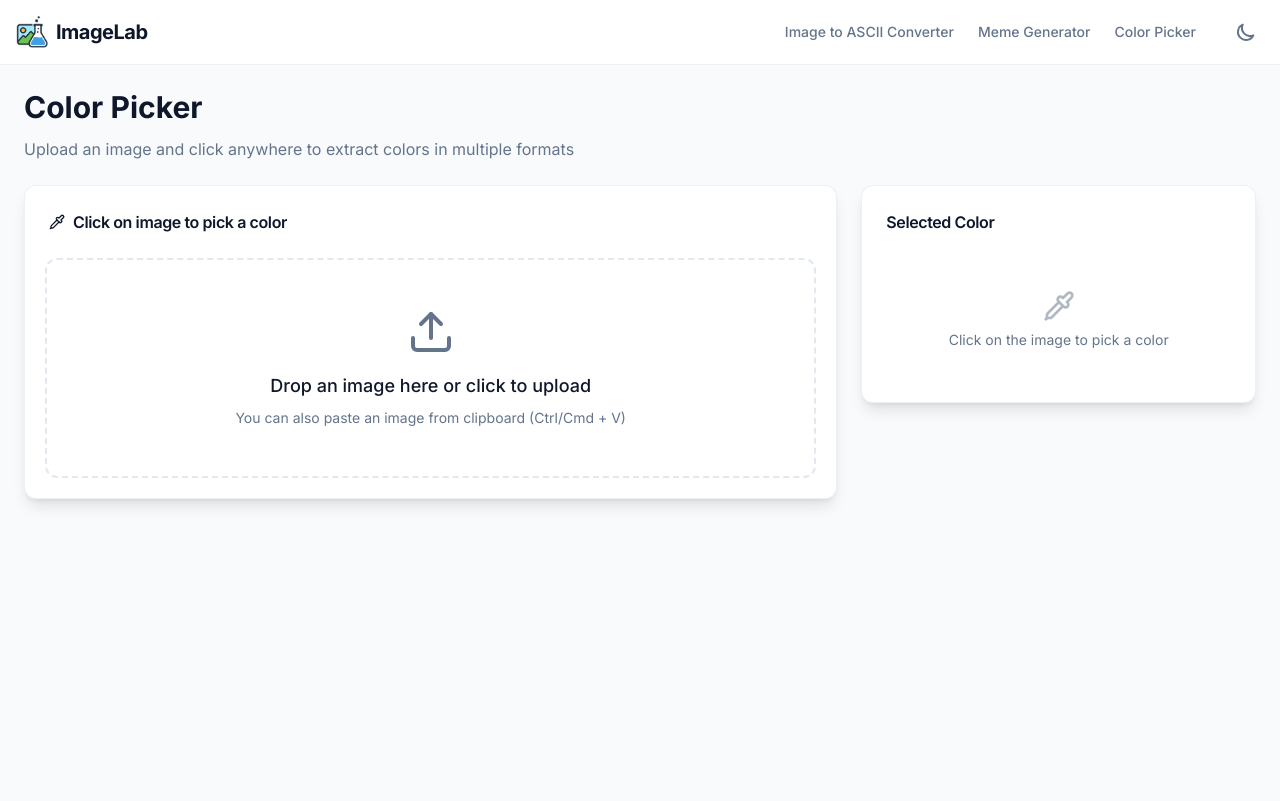
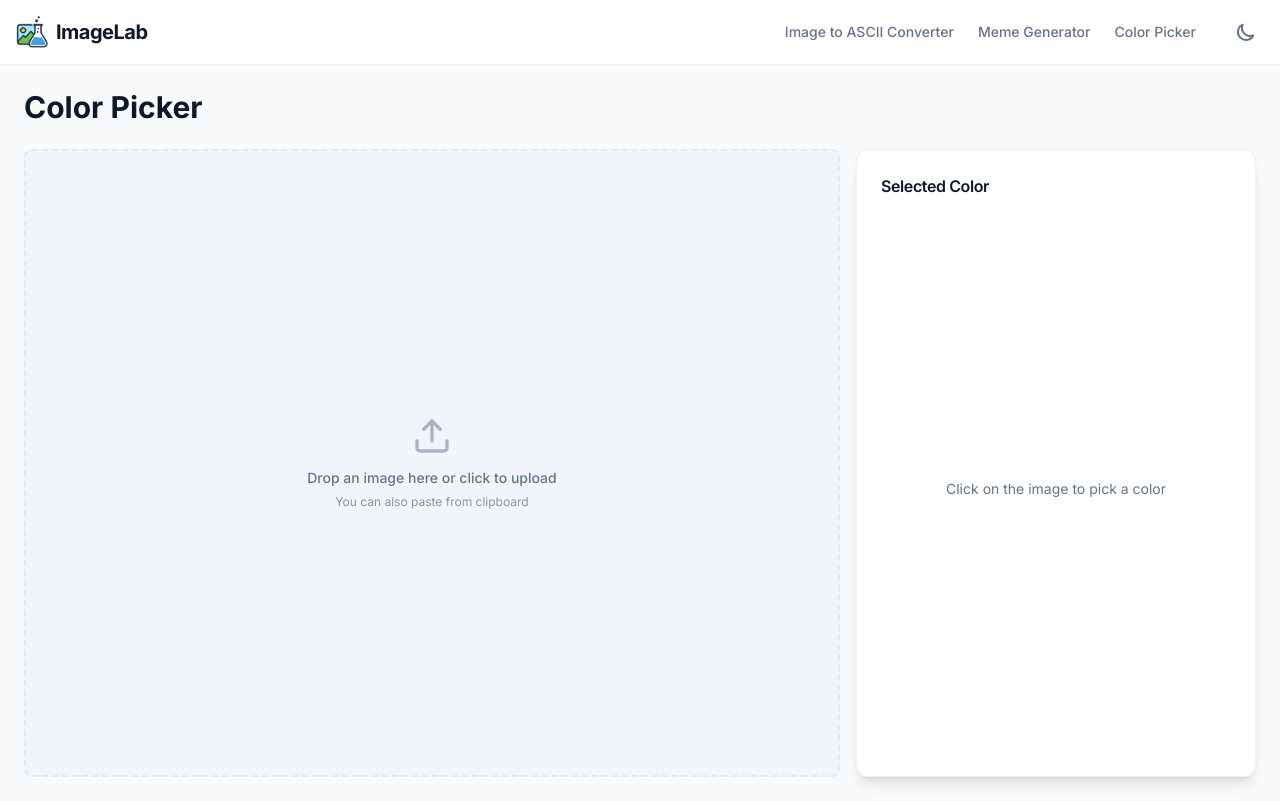
Before and after one commit to pederespen/imagelab, a Next.js app: page /colorpicker in a window 1280 px wide. Built offline with nearby package versions, Linux system fonts and the light colour scheme.

Commit message:
more consisten styling

```diff
--- a/app/colorpicker/page.tsx
+++ b/app/colorpicker/page.tsx
@@ -2,13 +2,12 @@ import ColorPicker from '@/components/tools/ColorPicker'
 
 export default function ColorPickerPage() {
   return (
-    <div className="min-h-[calc(100vh-4rem)] bg-background overflow-auto">
-      <div className="max-w-7xl mx-auto p-6">
-        <h1 className="text-3xl font-bold text-foreground mb-3">Color Picker</h1>
-        <p className="text-muted-foreground mb-6">
-          Upload an image and click anywhere to extract colors in multiple formats
-        </p>
-        <ColorPicker />
+    <div className="h-[calc(100vh-4rem)] bg-background overflow-auto">
+      <div className="h-full max-w-7xl mx-auto p-6 flex flex-col">
+        <h1 className="text-3xl font-bold text-foreground mb-6">Color Picker</h1>
+        <div className="flex-1 min-h-0">
+          <ColorPicker />
+        </div>
       </div>
     </div>
   )
--- a/components/tools/AsciiConverter.tsx
+++ b/components/tools/AsciiConverter.tsx
@@ -1,6 +1,6 @@
 'use client'
 
-import { useState, useRef, useEffect } from 'react'
+import { useState, useRef, useEffect, useCallback } from 'react'
 import { Upload, Copy, Check, Download } from 'lucide-react'
 import {
   imageToAscii,
@@ -18,6 +18,7 @@ export default function AsciiConverter() {
   const [previewUrl, setPreviewUrl] = useState<string>('')
   const [fontSize, setFontSize] = useState<number>(8)
   const [isProcessing, setIsProcessing] = useState(false)
+  const [isDragging, setIsDragging] = useState(false)
 
   // GIF-specific state
   const [isGifFile, setIsGifFile] = useState<boolean>(false)
@@ -206,27 +207,33 @@ export default function AsciiConverter() {
     }
   }
 
-  const handleUploadClick = () => {
-    fileInputRef.current?.click()
-  }
+  const handleDrop = useCallback(async (e: React.DragEvent) => {
+    e.preventDefault()
+    setIsDragging(false)
+
+    const file = e.dataTransfer.files[0]
+    if (file && file.type.startsWith('image/')) {
+      await handleFileLoad(file)
+    }
+  }, [])
+
+  const handleDragOver = useCallback((e: React.DragEvent) => {
+    e.preventDefault()
+    setIsDragging(true)
+  }, [])
+
+  const handleDragLeave = useCallback((e: React.DragEvent) => {
+    e.preventDefault()
+    setIsDragging(false)
+  }, [])
 
   return (
     <div className="w-full h-full flex flex-col gap-4">
       {/* Controls Bar */}
       <div className="flex-shrink-0">
         <Card>
-          <div className="p-2">
-            <div className="flex flex-col sm:flex-row flex-wrap items-stretch sm:items-center gap-3">
-              <Button
-                variant="primary"
-                size="sm"
-                onClick={handleUploadClick}
-                disabled={isProcessing}
-                className="inline-flex items-center justify-center"
-              >
-                <Upload className="w-3.5 h-3.5 mr-1.5" />
-                {isProcessing ? 'Loading...' : 'Upload'}
-              </Button>
+          <div className="p-2 min-h-[46px] flex items-center">
+            <div className="flex flex-col sm:flex-row flex-wrap items-stretch sm:items-center gap-3 w-full">
               <input
                 ref={fileInputRef}
                 type="file"
@@ -235,10 +242,12 @@ export default function AsciiConverter() {
                 className="hidden"
               />
 
+              {!imageData && (
+                <p className="text-sm text-muted-foreground">Upload an image to get started</p>
+              )}
+
               {imageData && (
                 <>
-                  <div className="hidden sm:block h-6 w-px bg-border" />
-
                   <div className="flex items-center gap-2 flex-wrap w-full sm:w-auto">
                     <span className="text-xs text-muted-foreground">Width:</span>
                     <div className="flex gap-1">
@@ -349,7 +358,18 @@ export default function AsciiConverter() {
       <div className="grid grid-cols-1 lg:grid-cols-2 gap-4 flex-1 min-h-0">
         {/* Original Image */}
         <div className="flex flex-col gap-2">
-          <div className="bg-muted rounded-lg overflow-hidden aspect-square flex items-center justify-center border border-border p-2 relative">
+          <div
+            onClick={!previewUrl ? () => fileInputRef.current?.click() : undefined}
+            onDrop={handleDrop}
+            onDragOver={handleDragOver}
+            onDragLeave={handleDragLeave}
+            className={`
+              bg-muted rounded-lg overflow-hidden aspect-square flex items-center justify-center border-2 p-2 relative transition-all duration-200
+              ${!previewUrl ? 'cursor-pointer' : ''}
+              ${isDragging ? 'border-primary border-dashed bg-primary/5' : 'border-border'}
+              ${!previewUrl && !isDragging ? 'border-dashed hover:border-primary/50' : ''}
+            `}
+          >
             {isProcessing && (
               <div className="absolute inset-0 bg-background/80 flex items-center justify-center z-10">
                 <div className="text-center">
@@ -368,11 +388,10 @@ export default function AsciiConverter() {
               )
             ) : (
               <div className="text-center text-muted-foreground">
-                <p className="text-sm">No image loaded</p>
-                <p className="text-xs mt-1">Upload or paste an image</p>
-                <p className="text-xs mt-1 opacity-75">
-                  (GIFs must be uploaded to preserve animation)
-                </p>
+                <Upload className="w-10 h-10 mx-auto mb-3 opacity-50" />
+                <p className="text-sm font-medium">Drop an image here or click to upload</p>
+                <p className="text-xs mt-1.5 opacity-75">You can also paste from clipboard</p>
+                <p className="text-xs mt-1 opacity-50">(GIFs supported)</p>
               </div>
             )}
           </div>
--- a/components/tools/ColorPicker.tsx
+++ b/components/tools/ColorPicker.tsx
@@ -7,6 +7,7 @@ import {
   getAllColorFormats,
   formatColorString,
   getContrastTextColor,
+  rgbToHex,
   type ColorFormats,
 } from '@/lib/utils/color'
 
@@ -15,6 +16,7 @@ export default function ColorPicker() {
   const [selectedColor, setSelectedColor] = useState<ColorFormats | null>(null)
   const [cursorColor, setCursorColor] = useState<ColorFormats | null>(null)
   const [cursorPosition, setCursorPosition] = useState<{ x: number; y: number } | null>(null)
+  const [surroundingPixels, setSurroundingPixels] = useState<string[][]>([])
   const [copiedFormat, setCopiedFormat] = useState<string | null>(null)
   const [isDragging, setIsDragging] = useState(false)
 
@@ -84,12 +86,13 @@ export default function ColorPicker() {
     setIsDragging(false)
   }, [])
 
-  const getColorAtPosition = (e: React.MouseEvent<HTMLDivElement>): ColorFormats | null => {
+  const getColorAtPosition = (
+    e: React.MouseEvent<HTMLDivElement>
+  ): { color: ColorFormats; grid: string[][] } | null => {
     const canvas = canvasRef.current
     const container = imageContainerRef.current
     if (!canvas || !container) return null
 
-    const rect = container.getBoundingClientRect()
     const img = container.querySelector('img')
     if (!img) return null
 
@@ -111,20 +114,42 @@ export default function ColorPicker() {
     const ctx = canvas.getContext('2d')
     if (!ctx) return null
 
+    // Get center pixel
     const pixel = ctx.getImageData(canvasX, canvasY, 1, 1).data
-    return getAllColorFormats(pixel[0], pixel[1], pixel[2])
+    const color = getAllColorFormats(pixel[0], pixel[1], pixel[2])
+
+    // Get 3x3 grid of surrounding pixels
+    const grid: string[][] = []
+    for (let dy = -1; dy <= 1; dy++) {
+      const row: string[] = []
+      for (let dx = -1; dx <= 1; dx++) {
+        const px = Math.max(0, Math.min(canvas.width - 1, canvasX + dx))
+        const py = Math.max(0, Math.min(canvas.height - 1, canvasY + dy))
+        const p = ctx.getImageData(px, py, 1, 1).data
+        row.push(rgbToHex(p[0], p[1], p[2]))
+      }
+      grid.push(row)
+    }
+
+    return { color, grid }
   }
 
   const handleImageClick = (e: React.MouseEvent<HTMLDivElement>) => {
-    const color = getColorAtPosition(e)
-    if (color) {
-      setSelectedColor(color)
+    const result = getColorAtPosition(e)
+    if (result) {
+      setSelectedColor(result.color)
     }
   }
 
   const handleImageMouseMove = (e: React.MouseEvent<HTMLDivElement>) => {
-    const color = getColorAtPosition(e)
-    setCursorColor(color)
+    const result = getColorAtPosition(e)
+    if (result) {
+      setCursorColor(result.color)
+      setSurroundingPixels(result.grid)
+    } else {
+      setCursorColor(null)
+      setSurroundingPixels([])
+    }
 
     const container = imageContainerRef.current
     if (container) {
@@ -136,6 +161,7 @@ export default function ColorPicker() {
   const handleImageMouseLeave = () => {
     setCursorColor(null)
     setCursorPosition(null)
+    setSurroundingPixels([])
   }
 
   const handleCopyColor = async (format: keyof ColorFormats, colors: ColorFormats) => {
@@ -148,44 +174,30 @@ export default function ColorPicker() {
   const colorFormats: (keyof ColorFormats)[] = ['hex', 'rgb', 'hsl', 'hsv', 'cmyk']
 
   return (
-    <div className="space-y-6">
+    <div className="w-full h-full flex flex-col gap-4">
       {/* Hidden canvas for pixel reading */}
       <canvas ref={canvasRef} className="hidden" />
 
-      <div className="grid lg:grid-cols-3 gap-6">
+      <div className="grid lg:grid-cols-3 gap-4 flex-1 min-h-0">
         {/* Image area */}
-        <div className="lg:col-span-2">
-          <Card>
-            <CardHeader>
-              <CardTitle className="flex items-center gap-2">
-                <Pipette className="w-4 h-4" />
-                Click on image to pick a color
-              </CardTitle>
-            </CardHeader>
-            <div className="p-5 pt-0">
-              {!imageSrc ? (
+        <div className="lg:col-span-2 flex flex-col gap-2">
           <div
-                  onClick={() => fileInputRef.current?.click()}
+            onClick={!imageSrc ? () => fileInputRef.current?.click() : undefined}
             onDrop={handleDrop}
             onDragOver={handleDragOver}
             onDragLeave={handleDragLeave}
             className={`
-                    border-2 border-dashed rounded-xl p-12 text-center cursor-pointer
-                    transition-all duration-200
-                    ${
-                      isDragging
-                        ? 'border-primary bg-primary/5 scale-[1.02]'
-                        : 'border-border hover:border-primary/50 hover:bg-muted/50'
-                    }
+              bg-muted rounded-lg overflow-hidden flex-1 flex items-center justify-center border-2 relative transition-all duration-200 min-h-[400px]
+              ${!imageSrc ? 'cursor-pointer' : ''}
+              ${isDragging ? 'border-primary border-dashed bg-primary/5' : 'border-border'}
+              ${!imageSrc && !isDragging ? 'border-dashed hover:border-primary/50' : ''}
             `}
           >
-                  <Upload className="w-12 h-12 mx-auto text-muted-foreground mb-4" />
-                  <p className="text-lg font-medium text-foreground mb-2">
-                    Drop an image here or click to upload
-                  </p>
-                  <p className="text-sm text-muted-foreground">
-                    You can also paste an image from clipboard (Ctrl/Cmd + V)
-                  </p>
+            {!imageSrc ? (
+              <div className="text-center text-muted-foreground">
+                <Upload className="w-10 h-10 mx-auto mb-3 opacity-50" />
+                <p className="text-sm font-medium">Drop an image here or click to upload</p>
+                <p className="text-xs mt-1.5 opacity-75">You can also paste from clipboard</p>
               </div>
             ) : (
               <div
@@ -193,17 +205,17 @@ export default function ColorPicker() {
                 onClick={handleImageClick}
                 onMouseMove={handleImageMouseMove}
                 onMouseLeave={handleImageMouseLeave}
-                  className="relative cursor-crosshair rounded-lg overflow-hidden"
+                className="relative cursor-crosshair w-full h-full flex items-center justify-center p-4"
               >
                 {/* eslint-disable-next-line @next/next/no-img-element */}
                 <img
                   src={imageSrc}
                   alt="Uploaded image"
-                    className="w-full h-auto max-h-[500px] object-contain mx-auto"
+                  className="max-w-full max-h-full object-contain"
                 />
 
-                  {/* Cursor color preview */}
-                  {cursorColor && cursorPosition && (
+                {/* Cursor color preview with pixel grid */}
+                {cursorColor && cursorPosition && surroundingPixels.length > 0 && (
                   <div
                     className="absolute pointer-events-none z-10"
                     style={{
@@ -211,14 +223,25 @@ export default function ColorPicker() {
                       top: cursorPosition.y + 15,
                     }}
                   >
-                      <div className="flex items-center gap-2 bg-popover border border-border rounded-lg shadow-lg p-2">
+                    <div className="bg-popover border border-border rounded-md shadow-lg p-1.5">
+                      {/* 3x3 pixel grid */}
+                      <div className="grid grid-cols-3 gap-px bg-border/50 rounded-sm overflow-hidden">
+                        {surroundingPixels.map((row, rowIdx) =>
+                          row.map((hex, colIdx) => (
                             <div
-                          className="w-8 h-8 rounded border border-border"
-                          style={{ backgroundColor: cursorColor.hex }}
+                              key={`${rowIdx}-${colIdx}`}
+                              className={`w-7 h-7 ${
+                                rowIdx === 1 && colIdx === 1 ? 'ring-2 ring-red-500 ring-inset' : ''
+                              }`}
+                              style={{ backgroundColor: hex }}
                             />
-                        <span className="text-xs font-mono text-foreground">
+                          ))
+                        )}
+                      </div>
+                      {/* Hex value */}
+                      <p className="text-xs font-mono text-foreground text-center mt-1">
                         {cursorColor.hex.toUpperCase()}
-                        </span>
+                      </p>
                     </div>
                   </div>
                 )}
@@ -232,40 +255,25 @@ export default function ColorPicker() {
               onChange={e => e.target.files?.[0] && handleFileLoad(e.target.files[0])}
               className="hidden"
             />
-
-              {imageSrc && (
-                <div className="mt-4 flex gap-2">
-                  <Button
-                    variant="secondary"
-                    size="sm"
-                    onClick={() => fileInputRef.current?.click()}
-                  >
-                    <Upload className="w-4 h-4 mr-2" />
-                    Change Image
-                  </Button>
           </div>
-              )}
-            </div>
-          </Card>
         </div>
 
         {/* Color details panel */}
-        <div className="space-y-6">
-          {/* Selected color */}
-          <Card>
-            <CardHeader>
+        <div>
+          <Card className="h-full flex flex-col">
+            <CardHeader className="pb-3">
               <CardTitle>Selected Color</CardTitle>
             </CardHeader>
-            <div className="p-5 pt-0">
+            <div className="p-5 pt-0 flex-1 flex flex-col">
               {selectedColor ? (
-                <div className="space-y-4">
+                <div className="space-y-3">
                   {/* Large color preview */}
                   <div
-                    className="w-full aspect-video rounded-lg border border-border flex items-center justify-center"
+                    className="w-full aspect-[16/9] rounded-lg border border-border flex items-center justify-center"
                     style={{ backgroundColor: selectedColor.hex }}
                   >
                     <span
-                      className={`text-xl font-mono font-bold ${
+                      className={`text-lg font-mono font-bold ${
                         getContrastTextColor(
                           selectedColor.rgb.r,
                           selectedColor.rgb.g,
@@ -280,27 +288,30 @@ export default function ColorPicker() {
                   </div>
 
                   {/* Color formats */}
-                  <div className="space-y-2">
+                  <div className="space-y-1.5">
                     {colorFormats.map(format => (
                       <div
                         key={format}
-                        className="flex items-center justify-between bg-muted rounded-lg px-3 py-2"
+                        className="flex items-center justify-between bg-muted rounded-lg px-2.5 py-1.5"
                       >
                         <div>
-                          <span className="text-xs text-muted-foreground uppercase">{format}</span>
-                          <p className="font-mono text-sm text-foreground">
+                          <span className="text-[10px] text-muted-foreground uppercase">
+                            {format}
+                          </span>
+                          <p className="font-mono text-xs text-foreground">
                             {formatColorString(format, selectedColor)}
                           </p>
                         </div>
                         <Button
                           variant="ghost"
                           size="sm"
+                          className="h-7 w-7 p-0"
                           onClick={() => handleCopyColor(format, selectedColor)}
                         >
                           {copiedFormat === `${format}-${selectedColor.hex}` ? (
-                            <Check className="w-4 h-4 text-success" />
+                            <Check className="w-3.5 h-3.5 text-success" />
                           ) : (
-                            <Copy className="w-4 h-4" />
+                            <Copy className="w-3.5 h-3.5" />
                           )}
                         </Button>
                       </div>
@@ -308,8 +319,7 @@ export default function ColorPicker() {
                   </div>
                 </div>
               ) : (
-                <div className="text-center py-8 text-muted-foreground">
-                  <Pipette className="w-8 h-8 mx-auto mb-2 opacity-50" />
+                <div className="flex-1 flex items-center justify-center text-center text-muted-foreground">
                   <p className="text-sm">Click on the image to pick a color</p>
                 </div>
               )}
--- a/components/tools/MemeGenerator.tsx
+++ b/components/tools/MemeGenerator.tsx
@@ -1,7 +1,7 @@
 'use client'
 
-import { useState, useRef, useEffect } from 'react'
-import { Download, Copy, Check, Plus, Trash2, Save } from 'lucide-react'
+import { useState, useRef, useEffect, useCallback } from 'react'
+import { Download, Copy, Check, Plus, Trash2, Save, Upload } from 'lucide-react'
 import { Button, Card, Dropdown, Slider } from '@/components/ui'
 import MemeTemplatePicker from '@/components/ui/MemeTemplatePicker'
 import { useTheme } from '@/components/ThemeProvider'
@@ -38,6 +38,7 @@ export default function MemeGenerator() {
   const [selectedLayerId, setSelectedLayerId] = useState<string | null>(null)
   const [editedLayerIds, setEditedLayerIds] = useState<Set<string>>(new Set())
   const [isDragging, setIsDragging] = useState(false)
+  const [isFileDragging, setIsFileDragging] = useState(false)
   const [dragOffset, setDragOffset] = useState({ x: 0, y: 0 })
   const [copyStatus, setCopyStatus] = useState<'idle' | 'copied'>('idle')
   const [selectedTemplate, setSelectedTemplate] = useState<string>('')
@@ -281,6 +282,26 @@ export default function MemeGenerator() {
 
     await handleFileLoad(file)
   }
+
+  const handleFileDrop = useCallback(async (e: React.DragEvent) => {
+    e.preventDefault()
+    setIsFileDragging(false)
+
+    const file = e.dataTransfer.files[0]
+    if (file && file.type.startsWith('image/')) {
+      await handleFileLoad(file)
+    }
+  }, [])
+
+  const handleFileDragOver = useCallback((e: React.DragEvent) => {
+    e.preventDefault()
+    setIsFileDragging(true)
+  }, [])
+
+  const handleFileDragLeave = useCallback((e: React.DragEvent) => {
+    e.preventDefault()
+    setIsFileDragging(false)
+  }, [])
 
   const handleFileLoad = async (file: File) => {
     try {
@@ -672,7 +693,18 @@ export default function MemeGenerator() {
       <div className="grid grid-cols-1 lg:grid-cols-3 gap-4 flex-1 min-h-0">
         {/* Canvas */}
         <div className="lg:col-span-2 flex flex-col gap-2 min-h-0">
-          <div className="bg-muted rounded-lg overflow-hidden flex-1 flex items-center justify-center border border-border min-h-[400px] relative">
+          <div
+            onClick={!baseImage ? () => fileInputRef.current?.click() : undefined}
+            onDrop={handleFileDrop}
+            onDragOver={handleFileDragOver}
+            onDragLeave={handleFileDragLeave}
+            className={`
+              bg-muted rounded-lg overflow-hidden flex-1 flex items-center justify-center border-2 min-h-[400px] relative transition-all duration-200
+              ${!baseImage ? 'cursor-pointer' : ''}
+              ${isFileDragging ? 'border-primary border-dashed bg-primary/5' : 'border-border'}
+              ${!baseImage && !isFileDragging ? 'border-dashed hover:border-primary/50' : ''}
+            `}
+          >
             <canvas
               ref={canvasRef}
               width={CANVAS_WIDTH}
@@ -686,11 +718,10 @@ export default function MemeGenerator() {
             {!baseImage && (
               <div className="absolute inset-0 flex items-center justify-center pointer-events-none">
                 <div className="text-center text-muted-foreground px-4">
-                  <p className="text-sm">Select a preset or upload your own image to get started</p>
-                  <p className="text-xs mt-1 opacity-75">You can also paste an image</p>
-                  <p className="text-xs mt-1 opacity-75">
-                    (GIFs must be uploaded to preserve animation)
-                  </p>
+                  <Upload className="w-10 h-10 mx-auto mb-3 opacity-50" />
+                  <p className="text-sm font-medium">Drop an image here or click to upload</p>
+                  <p className="text-xs mt-1.5 opacity-75">Or select a preset template above</p>
+                  <p className="text-xs mt-1 opacity-50">(GIFs supported)</p>
                 </div>
               </div>
             )}
```
Lines whose indentation alone changed are shown as unchanged.
